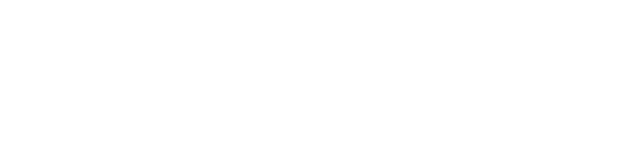
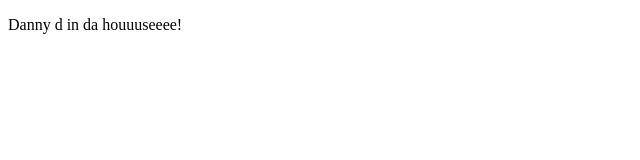
Before and after one commit to Deltaximity/DVGA11---Laboration-2, a plain HTML site: page index.html in a window 1280 px wide. Shown: the whole page, without its empty margins (0-640 px from the left). Drawn offline with Linux system fonts and the light colour scheme.

Commit message:
Update index.html
Added paragraph

```diff
--- a/index.html
+++ b/index.html
@@ -8,5 +8,7 @@
 </head>
 <body>
 
+    <p>Danny d in da houuuseeee!</p>
+
 </body>
 </html>
```
